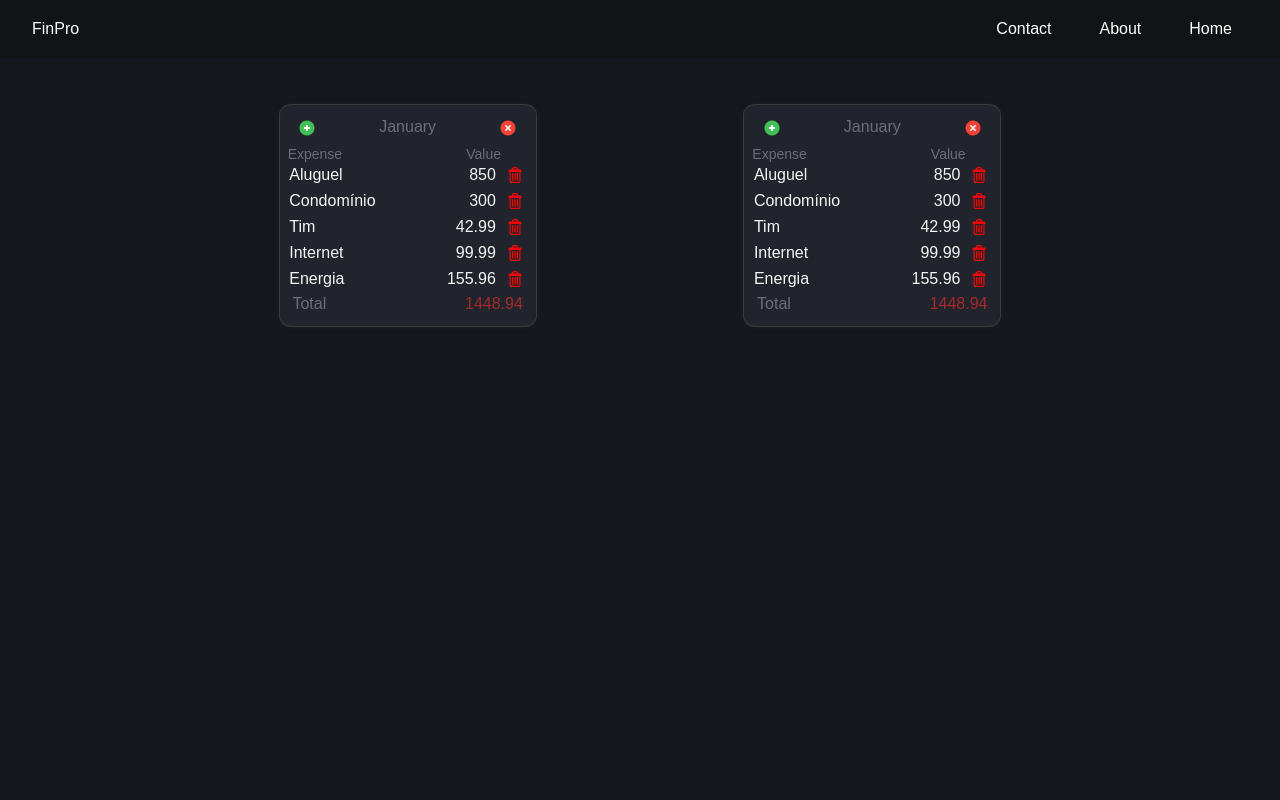
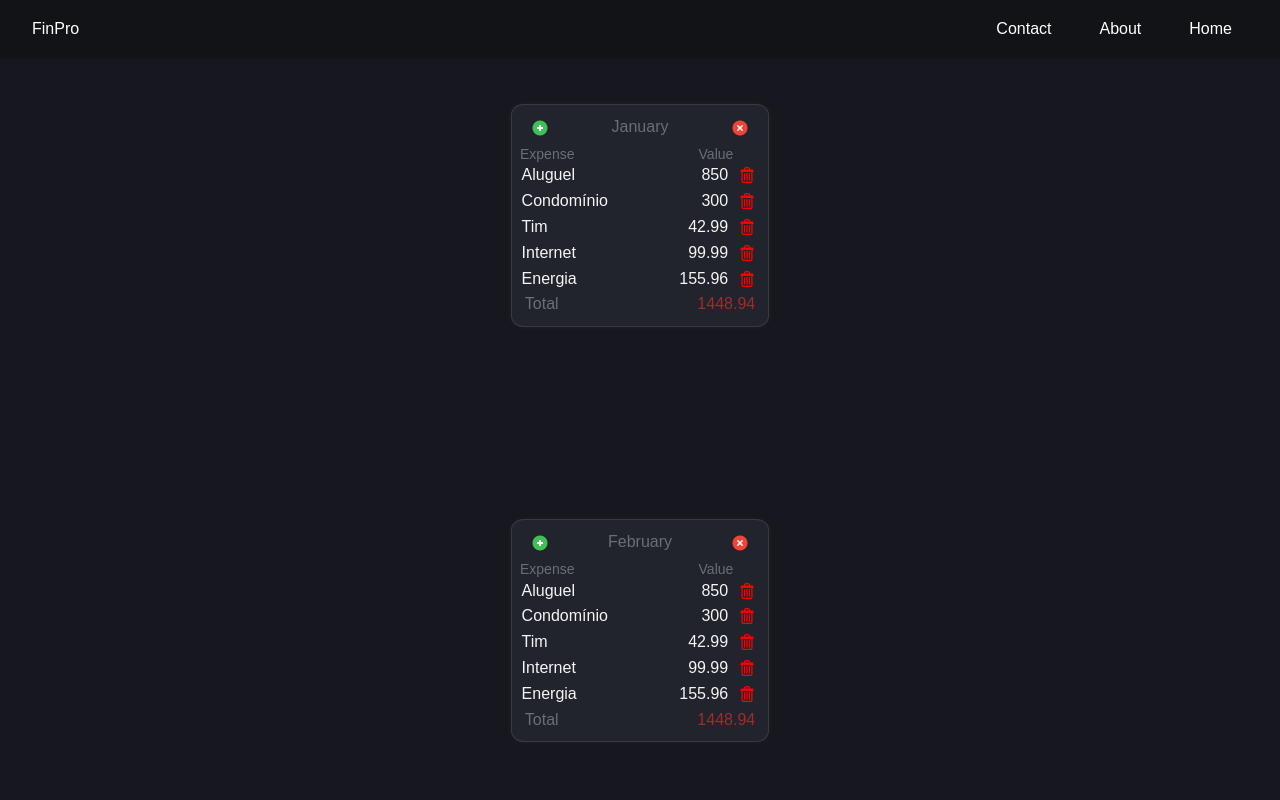
Before and after one commit to BrunoSTB/FinPro, an Angular app: page / in a window 1280 px wide. Shown: the top 800 px of the page. Built offline with nearby package versions, Linux system fonts and the light colour scheme.

Commit message:
added code that creates one card per month

```diff
--- a/src/app/expenses-card/expenses-card.component.ts
+++ b/src/app/expenses-card/expenses-card.component.ts
@@ -1,4 +1,4 @@
-import { Component } from '@angular/core';
+import { Component, Input } from '@angular/core';
 import { Expense, expenses } from '../types/expenses'
 import { NgFor, NgIf } from '@angular/common';
 import { FormsModule } from '@angular/forms';
@@ -13,8 +13,8 @@ import { ExpenseFormComponent } from '../expense-form/expense-form.component';
 })
 
 export class ExpensesCardComponent {
+  @Input() currentDate: Date = new Date();
   expensesList = [...expenses];
-  currentDate: Date = new Date(2024, 0, 1);
   biggestId = this.getItemWithHighestId();
   showForm: boolean = false;
 
--- a/src/app/expenses-dashboard/expenses-dashboard.component.html
+++ b/src/app/expenses-dashboard/expenses-dashboard.component.html
@@ -1,4 +1,3 @@
-<div class="card-list">
-    <app-expenses-card></app-expenses-card>
-    <app-expenses-card></app-expenses-card>
+<div class="card-list" *ngFor="let month of monthList">
+    <app-expenses-card [currentDate]="month"></app-expenses-card>
 </div>
--- a/src/app/expenses-dashboard/expenses-dashboard.component.ts
+++ b/src/app/expenses-dashboard/expenses-dashboard.component.ts
@@ -1,17 +1,26 @@
 import { Component } from '@angular/core';
 import { ExpensesCardComponent } from '../expenses-card/expenses-card.component';
+import { NgFor } from '@angular/common';
 
 @Component({
   selector: 'app-expenses-dashboard',
   standalone: true,
-  imports: [ExpensesCardComponent],
+  imports: [ExpensesCardComponent, NgFor],
   templateUrl: './expenses-dashboard.component.html',
   styleUrl: './expenses-dashboard.component.css'
 })
 export class ExpensesDashboardComponent {
+  monthList = this.getFirstDayOfEachMonth();
 
+  getFirstDayOfEachMonth(): Date[] {
+    const currentYear = new Date().getFullYear();
+    const months = [];
 
-  getMonths(){
+    for (let month = 0; month < 12; month++) {
+      const firstDay = new Date(currentYear, month, 1);
+      months.push(firstDay);
+    }
 
+    return months;
   }
 }
```
